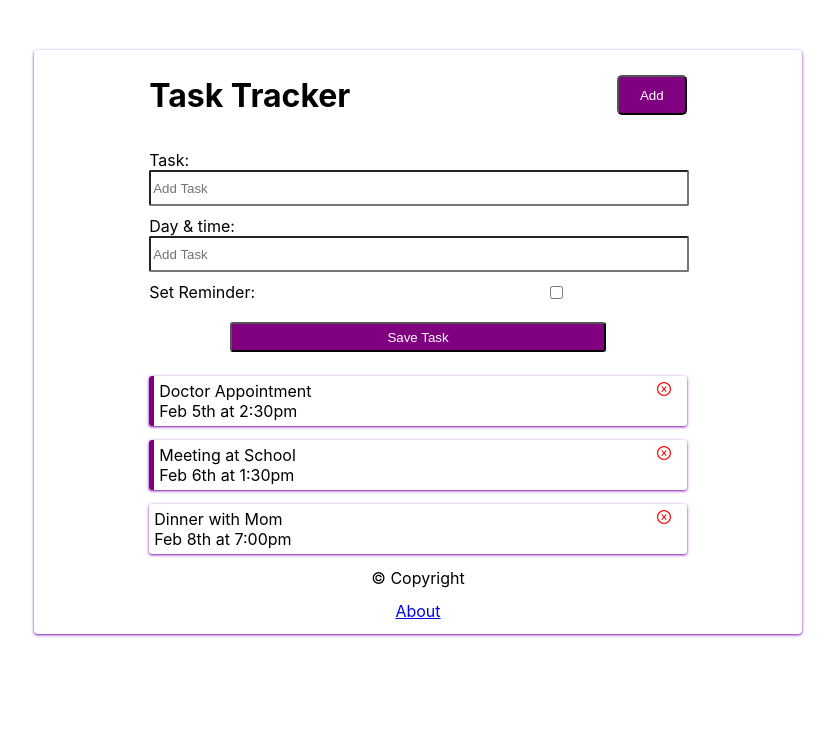
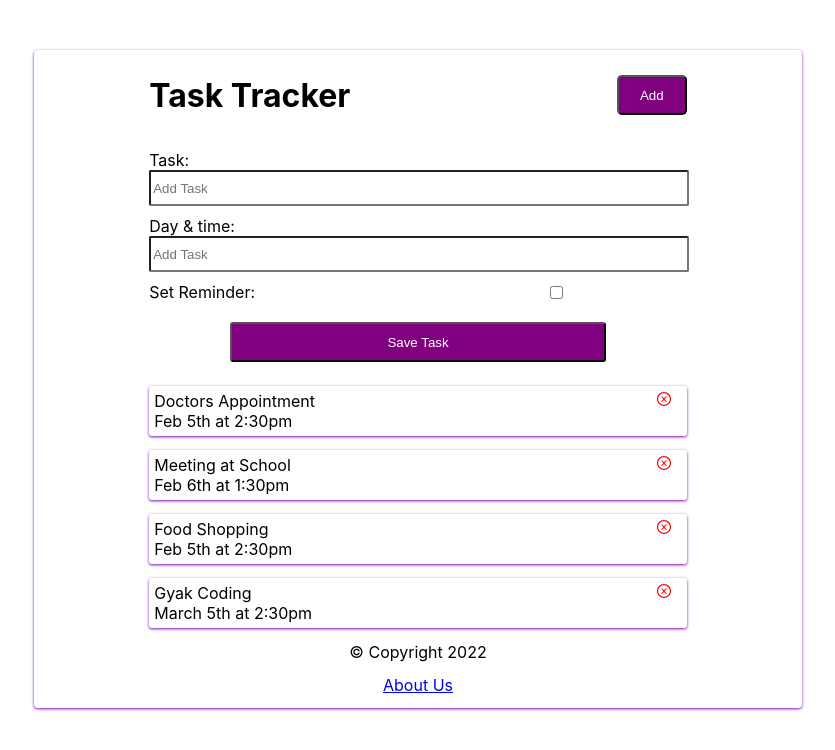
Before and after one commit to victorboadum/react-task-tracker, a React (Create React App) app: page / in a window 1280 px wide. Shown: the top 750 px of the page, without its empty margins (222-1057 px from the left). Built offline with nearby package versions, Linux system fonts and the light colour scheme.

Commit message:
react tracker app

```diff
--- a/src/App.css
+++ b/src/App.css
@@ -27,7 +27,7 @@ body{
   border-radius: 5px;
 }
 .btn-save{
-  height:30px;
+  height:40px;
   width:70%;
   border-radius: 3px;
   margin: 10px auto;
@@ -74,7 +74,7 @@ input{
   /*height:230px;*//*cancel restriction, for we wont scroll overflows*/
 }
 
-.show-task{
+.show-task-section{
   /*height:170px;*/
 }
 
@@ -123,6 +123,11 @@ p{
   justify-content: space-between;
 }
 
-.task1, .task2{
+.border-left-task{
   border-left: 5px solid purple;
 }
+
+
+.hover-icon:hover{
+  transform: scale(1.5);
+}
--- a/src/App.js
+++ b/src/App.js
@@ -1,90 +1,83 @@
 
 import './App.css';
-import { AiOutlineCloseCircle } from 'react-icons/ai';
-
+import Header from './Components/Header';
+import AddTask from './Components/AddTask';
+import ShowTask from './Components/ShowTask';
+import Footer from './Components/Footer';
+import {useState} from "react";
 
 
 
 function App() {
+
+  const [tasks, setTasks] = useState(
+    [
+        {
+            id: 1,
+            text: 'Doctors Appointment',
+            day: 'Feb 5th at 2:30pm',
+            reminder: false,
+        },
+        {
+            id: 2,
+            text: 'Meeting at School',
+            day: 'Feb 6th at 1:30pm',
+            reminder: false,
+        },
+        {
+            id: 3,
+            text: 'Food Shopping',
+            day: 'Feb 5th at 2:30pm',
+            reminder: false,
+        },
+        {
+            id: 4,
+            text: 'Gyak Coding',
+            day: 'March 5th at 2:30pm',
+            reminder: false,
+        },
+      ]
+  )
+
+      //delete task
+      const deleteTask = (id)=> {
+        console.log('deleteTask', id)
+        setTasks(tasks.filter((task)=>{
+          return(task.id !== id);
+        }))
+      }
+
+      //ondbClick
+      const toggleOndbClick = (id)=> {
+        console.log('dbClick on: ', id)
+        setTasks(tasks.map((task)=>{
+          return(
+            task.id === id ? {...task, reminder : !task.reminder} : {...task}
+          );
+        }))
+      }
+
+      //AddTask
+      const addTask = (text, day, reminder)=> {
+        setTasks([...tasks, {id:tasks.length+1, text, day, reminder}]);
+      }
+
+              //tasks.length+1
   return (
     <div>
 
 
       <div className="container">
 
-        <header className="header">
 
-          <div className="header-container">
-            <div>
-              <h1 className="title">Task Tracker</h1>
-            </div>
+        <Header />
 
-            <div>
-              <button className="btn-add">
-                Add
-              </button>
-            </div>
-          </div>
+        <AddTask addTask={addTask}/>
 
-        </header>
+        {tasks.length > 0 ? <ShowTask tasks={tasks} onDelete={deleteTask} toggleOndbClick={toggleOndbClick}/>
+        : 'no task to show'}
 
-
-        <main className="add-task">
-          <form action="">
-
-            <div className="input-section">
-              <label>Task:</label> <br />
-              <input type="text" placeholder="Add Task" className="text"/>
-            </div>
-
-            <div className="input-section">
-              <label>Day & time:</label> <br />
-              <input type="text" placeholder="Add Task" className="text"/>
-            </div>
-
-            <div className="input-section reminder-section">
-              <p>Set Reminder:</p> <input type="checkbox" className="checkbox"/>
-            </div>
-
-            <div className="input-section btn-save-sec">
-              <button type="submit" className="btn-save"> Save Task</button>
-            </div>
-
-          </form>
-        </main>
-
-
-
-        <section className="show-task">
-          <div  className="show-task-container">
-            <div className="task task1">
-              <p> Doctor Appointment <AiOutlineCloseCircle style={{color:"red", marginRight:"10px"}}/></p>
-              <p>Feb 5th at 2:30pm</p>
-            </div>
-            <div className="task task2">
-              <p> Meeting at School <AiOutlineCloseCircle style={{color:"red", marginRight:"10px"}}/></p>
-              <p>Feb 6th at 1:30pm</p>
-            </div>
-            <div className="task">
-              <p> Dinner with Mom <AiOutlineCloseCircle style={{color:"red", marginRight:"10px"}}/></p>
-              <p>Feb 8th at 7:00pm</p>
-            </div>
-          </div>
-        </section>
-
-
-
-        <footer className="footer">
-
-          <div className="footer-divs">
-              &copy; Copyright
-          </div>
-
-          <div className="footer-divs">
-            <a href="/">About</a>
-          </div>
-
-        </footer>
+        <Footer />
 
       </div>
 
--- /dev/null
+++ b/src/Components/AddTask.js
@@ -0,0 +1,59 @@
+import './../App.css';
+import {useState} from 'react'
+
+
+  const AddTask = ({addTask}) => {
+
+  const [text, setText] = useState('');
+  const [day, setDay] = useState('');
+  const [reminder, setReminder] = useState(false);
+
+  const onSubmit = (le) => {
+
+    le.preventDefault();
+
+    if(text.length > 0 & day.length > 0){
+      console.log({text, day, reminder});
+
+      addTask(text, day, reminder);
+
+      setText('');
+      setDay('');
+      setReminder(false);
+    }
+
+
+  }
+
+  return (
+    <div>
+
+        <main className="add-task" >
+          <form  onSubmit={onSubmit}>
+
+            <div className="input-section">
+              <label>Task:</label> <br />
+              <input type="text" onChange={(le)=> setText(le.target.value)} value={text} placeholder="Add Task" className="text"/>
+            </div>
+
+            <div className="input-section">
+              <label>Day & time:</label> <br />
+              <input type="text" onChange={(le)=> setDay(le.target.value)} value={day} placeholder="Add Task" className="text"/>
+            </div>
+
+            <div className="input-section reminder-section">
+              <p>Set Reminder:</p> <input type="checkbox" checked={reminder} onChange={(le)=> setReminder(le.currentTarget.checked)} value={reminder} className="checkbox"/>
+            </div>
+
+            <div className="input-section btn-save-sec">
+              <button type="submit"   className="btn-save"> Save Task</button>
+            </div>
+
+          </form>
+        </main>
+
+    </div>
+  )
+}
+
+export default AddTask
--- /dev/null
+++ b/src/Components/Button.js
@@ -0,0 +1,18 @@
+import './../App.css';
+
+
+
+const Button = ({onClick}) => {
+
+  return (
+    <div>
+      <div>
+        <button onClick={onClick} className="btn-add">
+            Add
+        </button>
+      </div>
+    </div>
+  )
+}
+
+export default Button
--- /dev/null
+++ b/src/Components/Footer.js
@@ -0,0 +1,22 @@
+import './../App.css';
+
+
+const Footer = () => {
+  return (
+    <div>
+      <footer className="footer">
+
+        <div className="footer-divs">
+            &copy; Copyright 2022
+        </div>
+
+        <div className="footer-divs">
+        <a href="/">About Us</a>
+        </div>
+
+      </footer>
+    </div>
+  )
+}
+
+export default Footer
--- /dev/null
+++ b/src/Components/Header.js
@@ -0,0 +1,29 @@
+import './../App.css';
+import Button from './Button';
+
+
+const Header = () => {
+
+  const onClick = () => {
+    console.log("hello world")
+  }
+
+  return (
+    <div>
+      <header className="header">
+
+        <div className="header-container">
+            <div>
+                <h1 className="title">Task Tracker</h1>
+            </div>
+
+            <Button onClick={onClick}/>
+
+        </div>
+
+    </header>
+    </div>
+  )
+}
+
+export default Header
--- /dev/null
+++ b/src/Components/ShowTask.js
@@ -0,0 +1,26 @@
+import './../App.css';
+import Tasks from './Tasks';
+
+
+
+const ShowTask = ({tasks, onDelete, toggleOndbClick}) => {
+
+
+
+
+    return (
+        <div>
+            <section className="show-task-section">
+                <div  className="show-task-container">
+
+
+                    <Tasks tasks={tasks} onDelete={onDelete} toggleOndbClick={toggleOndbClick}/>
+
+
+                </div>
+            </section>
+        </div>
+    )
+}
+
+export default ShowTask
--- /dev/null
+++ b/src/Components/Tasks.js
@@ -0,0 +1,23 @@
+import './../App.css';
+import { AiOutlineCloseCircle } from 'react-icons/ai';
+
+
+
+const Tasks = ({tasks, onDelete, toggleOndbClick}) => {
+  return (
+    <div>
+
+        {tasks.map((task, key) => {
+            return(<div key={task.id} onDoubleClick={()=> toggleOndbClick(task.id)} className={`task ${task.reminder ? 'border-left-task' : ''}`}>
+                <p> {task.text} <AiOutlineCloseCircle
+                  onClick={()=> onDelete(task.id)}
+                  className="hover-icon" style={{color:"red", marginRight:"10px"}}/></p>
+                <p>{task.day}</p>
+            </div>)
+        })}
+
+    </div>
+  )
+}
+
+export default Tasks
```
